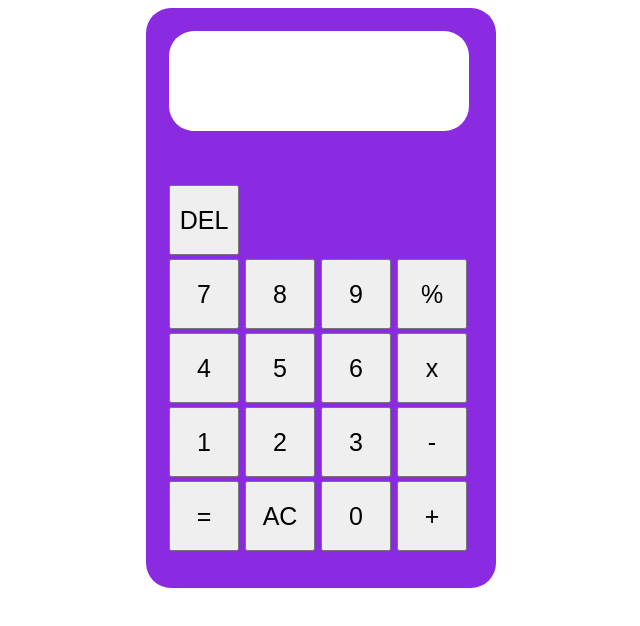
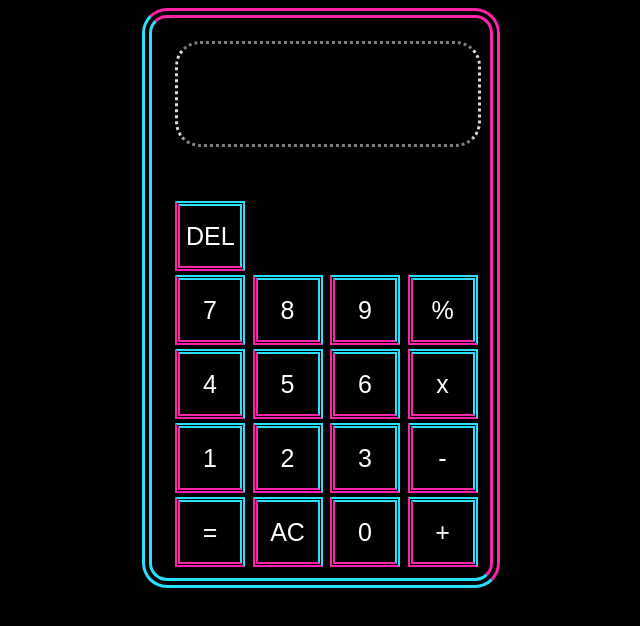
Before and after one commit to anavillanuevaurjc/2020-2021-CSAAI-Practicas, a plain HTML site: page P2/index.html in a window 1280 px wide. Shown: the whole page, without its empty margins (319-959 px from the left). Drawn offline with Linux system fonts and the light colour scheme.

Commit message:
Mejora css

```diff
--- a/P2/css.css
+++ b/P2/css.css
@@ -1,9 +1,20 @@
+body{
+    background-color: black;
+}
+
 .calculadora{
     display: block;
     margin:0 auto;
-    background-color: blueviolet;
+    border: solid;
+    border:double;
+    border-right-color: rgb(255, 34, 170);
+    border-left-color: rgb(41, 223, 255);
+    border-bottom-color: rgb(41, 223, 255);
+    border-top-color: rgb(255, 34, 170);
+    border-width: 10px;
+    background-color: black;
     padding: 20px;
-    width: 350px;
+    width: 358px;
     height: 580px;
     border-radius: 25px;
 }
@@ -13,6 +24,14 @@
     width: 70px;
     height: 70px;
     font-size: 25px;
+    background-color: black;
+    color:white;
+    border:double;
+    border-bottom-color: rgb(255, 34, 170);
+    border-top-color: rgb(41, 223, 255);
+    border-left-color: rgb(255, 34, 170);
+    border-right-color: rgb(41, 223, 255);
+    border-width: 5px;
 }
 
 /* Primera fila con 4 columnas */
@@ -20,11 +39,34 @@
     display: block;
     text-align: center;
     font-size: 40px;
+    color:white;
     margin-bottom: 50px;
     width: 300px;
     height: 100px;
     line-height: 100px ; /* texto altura tamaño */
-    background-color: white;
+    background-color: black;
     border-radius: 25px;
     overflow-y: scroll; /* muchos números visualizacion de scroll */
+    border:dotted;
+    border-top-color:grey;
+    border-bottom-color: grey;
+    border-left-color: gainsboro;
+    border-right-color: gainsboro;
+    border-width: 3px;
 }
+
+#nombre{
+    color:gainsboro;
+    text-align: right;
+    font-family: Georgia, 'Times New Roman', Times, serif;
+    font-style: italic;
+
+}
+#nombre2{
+    color:grey;
+    text-align: left;
+    font-family: Georgia, 'Times New Roman', Times, serif;
+    font-style: italic;
+
+
+}
```
